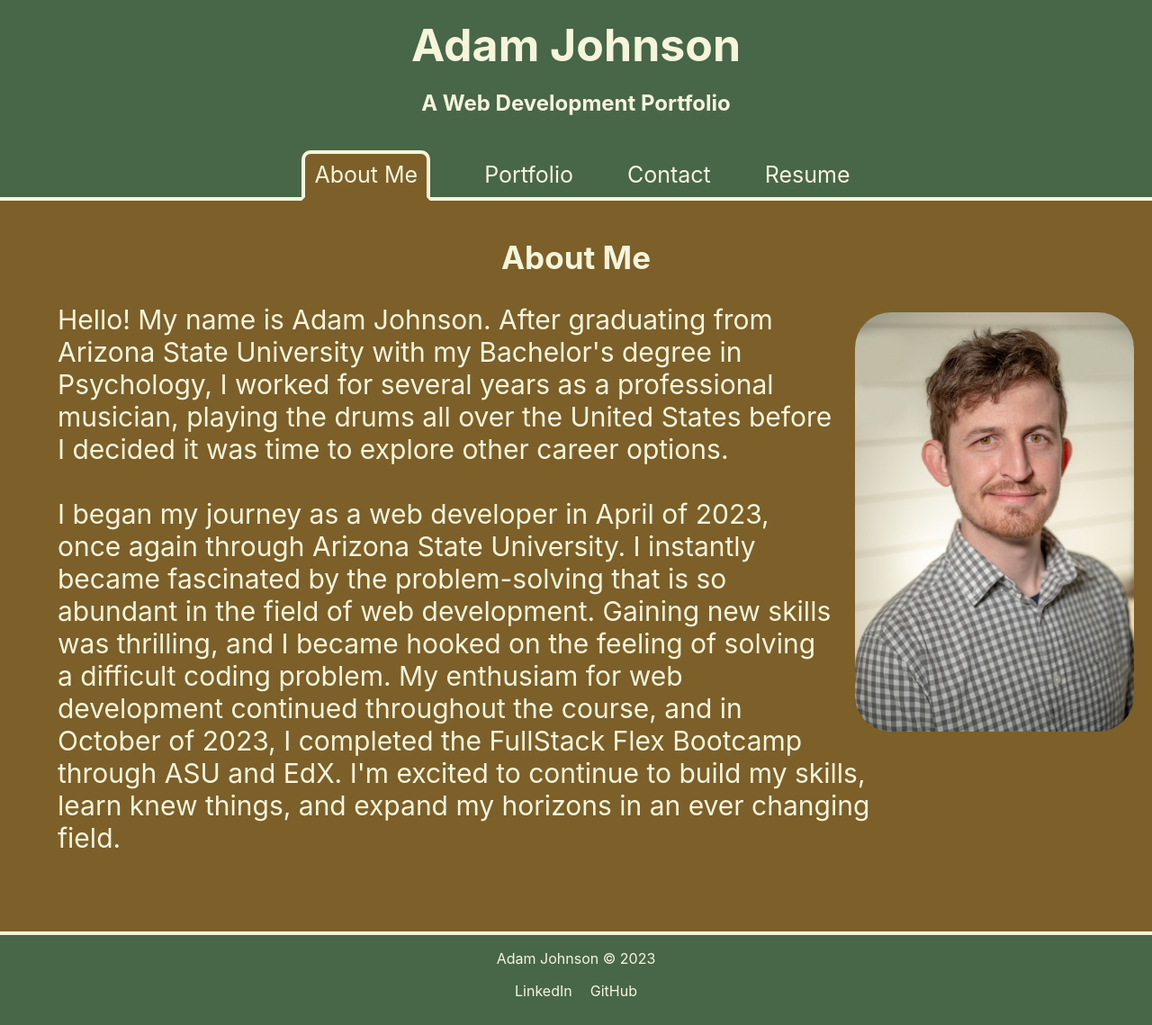
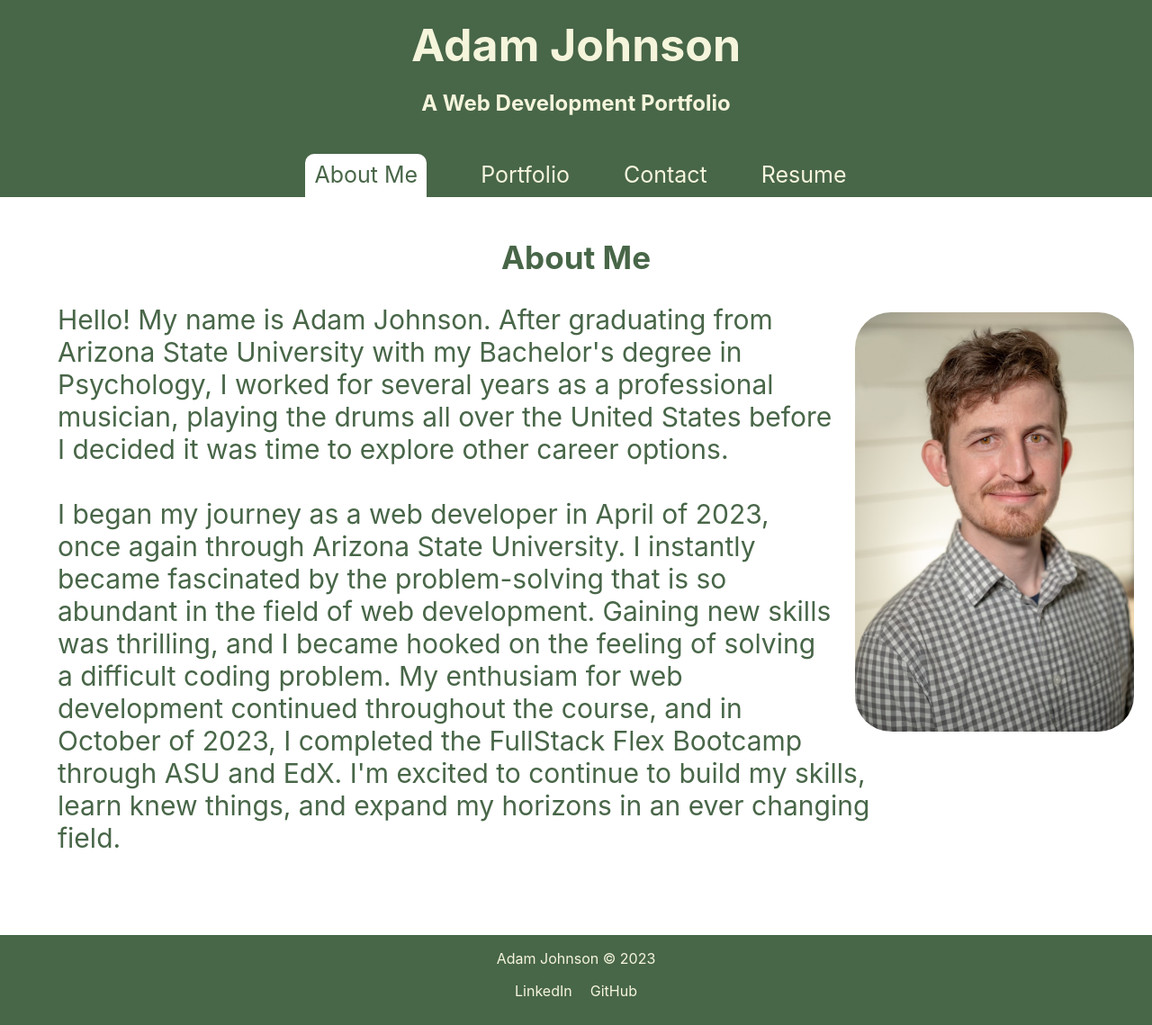
Before and after one commit to AdamJohnson92/Portfolio-Adam-Johnson, a React (Create React App) app: page / in a window 1280 px wide. Shown: the whole page at 90% size. Built offline with nearby package versions, Linux system fonts and the light colour scheme.

Commit message:
Restyled webpage to remove cinnamon background on body content, and blended almost all border colors so that they are not different than the element that they are bordering

```diff
--- a/src/components/pages/About.js
+++ b/src/components/pages/About.js
@@ -2,7 +2,7 @@ import React from 'react';
 
 export default function About() {
   return (
-    <div className='body-content'>
+    <div className='body-content text-green'>
       <h3>About Me</h3>
       <img src={require('../../assets/Adam_Johnson_Headshot.jpg')} alt='Adam Johnson, smiling at the camera.'  ></img>
       <p className='text-left'>
--- a/src/components/pages/Contact.js
+++ b/src/components/pages/Contact.js
@@ -48,15 +48,15 @@ export default function Contact() {
   }
 
   return (
-    <div className='body-content'>
+    <div className='body-content text-green'>
       <h3>Contact Adam</h3>
       <h2>Email: adamgjohnson92@gmail.com</h2>
       <h2>Phone: 480-421-8720</h2>
       <h2>
-        <a className="footer-link" href="https://www.linkedin.com/in/adam-johnson-61769b21a/">LinkedIn</a>
+        <a className="text-green" href="https://www.linkedin.com/in/adam-johnson-61769b21a/">LinkedIn</a>
       </h2>
       <h2>
-        <a className="footer-link" href="https://github.com/AdamJohnson92">GitHub</a>
+        <a className="text-green" href="https://github.com/AdamJohnson92">GitHub</a>
       </h2>
 
 
--- a/src/components/pages/Portfolio.js
+++ b/src/components/pages/Portfolio.js
@@ -74,7 +74,7 @@ const portfolioRoster = [
 export default function Portfolio() {
 
   return (
-    <div className='body-content'>
+    <div className='body-content text-green'>
       <h3>Portfolio</h3>
       <p>Click the text box to visit the GitHub Repository. Click the image to visit the deployed application if it is still actively deployed.</p>
       <p>(Note: Some applications are used entirely in the command line interface and have no deployments. Other applications that were deployed with Heroku may no longer have live deployments)</p>
--- a/src/components/pages/Resume.js
+++ b/src/components/pages/Resume.js
@@ -1,6 +1,6 @@
 export default function Resume() {
   return (
-    <div className='resume-full body-content'>
+    <div className='resume-full body-content text-green'>
       <h3>Resume</h3>
       <a href={require("../../assets/resume.pdf")} download={'Adam_G_Johnson_Resume.pdf'}> Click here to download the pdf</a>
       <h2> Adam Johnson</h2>
@@ -30,7 +30,7 @@ export default function Resume() {
         </ul>
 
         <h2 className='resume-section-header resume-border-top'>Professional Experience</h2>
-        <h4 className='resume-job'>Client Success Manager (Soundblock LLC)</h4>
+        <h4 className='resume-job text-green'>Client Success Manager (Soundblock LLC)</h4>
         <p>August 2021-January 2023</p>
         <ul className='resume-list'>
           <li>Respond to user support tickets from clients efficiently</li>
@@ -45,7 +45,7 @@ export default function Resume() {
           </li>
           <li>Communicate suggested direction of development to the company CEO</li>
         </ul>
-        <h4 className='resume-job'>Customer Care Representative (CVS Health)</h4>
+        <h4 className='resume-job text-green'>Customer Care Representative (CVS Health)</h4>
         <p>September 2020-August 2021</p>
         <ul className='resume-list'>
           <li>Answer customer service calls regarding customers’ prescription benefits and Medicare Part D
@@ -58,7 +58,7 @@ export default function Resume() {
             inquiries on first contact
           </li>
         </ul>
-        <h4 className='resume-job'>Percussion Instructor (Coronado High School)</h4>
+        <h4 className='resume-job text-green'>Percussion Instructor (Coronado High School)</h4>
         <p>July 2010-May 2021</p>
         <ul className='resume-list'>
           <li>Instruct high school students in marching percussion</li>
--- a/src/index.css
+++ b/src/index.css
@@ -5,7 +5,7 @@ body {
     sans-serif;
   -webkit-font-smoothing: antialiased;
   -moz-osx-font-smoothing: grayscale;
-  background-color: var(--cinnamon);
+  background-color: white;
   color: var(--beige);
 
 }
@@ -19,9 +19,9 @@ code {
   display: flex;
   text-align: center;
   align-content: center;
-  margin: 0;
+  margin: 0 auto;
   padding: 0;
-  position: absolute;
+  position: relative;
   min-height: 100vh;
   --cinnamon: rgb(124, 95, 41);
   --sage: rgb(72, 102, 72);
@@ -87,7 +87,7 @@ h4 {
   margin: 0;
   position: relative;
   bottom: 0;
-  border-bottom: 4px solid var(--beige);
+
   display: flex;
   flex-direction: row;
   justify-content: center;
@@ -110,7 +110,6 @@ ul {
 }
 
 .body-content{
-  background-color: var(--cinnamon);
   width: auto;
   height: min-content;
 }
@@ -123,9 +122,14 @@ ul {
   width: 75%
 }
 
+.text-green {
+  color: var(--sage);
+  text-decoration: none;
+}
+
 p {
-  padding-left: 10px;
-  padding-right: 10px;
+  /* padding-left: 10px; */
+  /* padding-right: 10px; */
 }
 
 a:hover {
@@ -143,12 +147,13 @@ img {
 
 
 .active-nav {
-  border: 4px solid var(--beige);
+
   border-radius: 10px 10px 0 0;
-  border-bottom: 4px solid var(--cinnamon);
+  border-bottom: 4px solid white;
   padding: 10px;
   padding-top: 8px;
-  background-color: var(--cinnamon);
+  background-color: white;
+  color: var(--sage)
 }
 
 .portfolio-container {
@@ -166,7 +171,7 @@ img {
   margin-top: 15px;
   width: 340px;
   height: 320px;
-  border: 4px solid var(--beige);
+  border: 6px solid var(--sage);
   border-radius: 10px;
   background-color: var(--sage);
 }
@@ -185,7 +190,7 @@ img {
 
 
 .portfolio-item-text-area {
-  border-top: 4px solid var(--beige);
+  border-top: 4px solid var(--sage);
   padding-top: 12px;
   padding-bottom:7px;
   width: 100%;
@@ -198,7 +203,7 @@ img {
 }
 
 .portfolio-item-text-area:hover {
-  background-color: rgb(47, 66, 47);
+  background-color: var(--cinnamon);
   border-radius: 0px 0px 5px 5px;
 }
 
@@ -274,7 +279,7 @@ img {
 }
 
 .resume-border-top{
-  border-top: 2px solid var(--beige)
+  border-top: 2px solid var(--sage)
 }
 
 .resume-section-header{
@@ -296,10 +301,10 @@ img {
 
 
 .footer {
-  border-top: 4px solid var(--beige);
   position: absolute;
+  color: var(--beige);
   bottom: 0px;
-  width: 100%;
+  width: 100vw;
   height: 100px;
   text-align: center;
   background-color: var(--sage);
```
